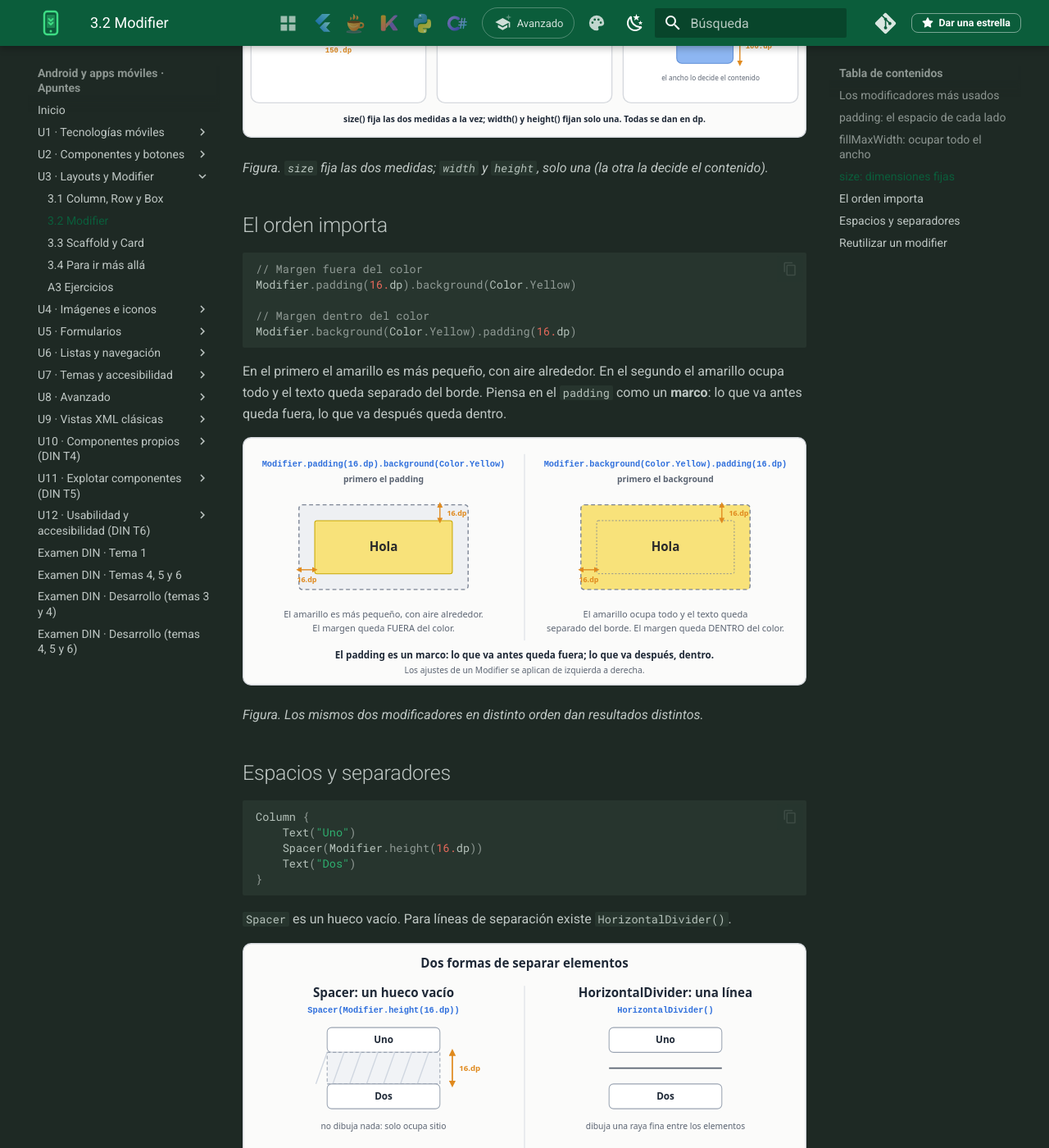
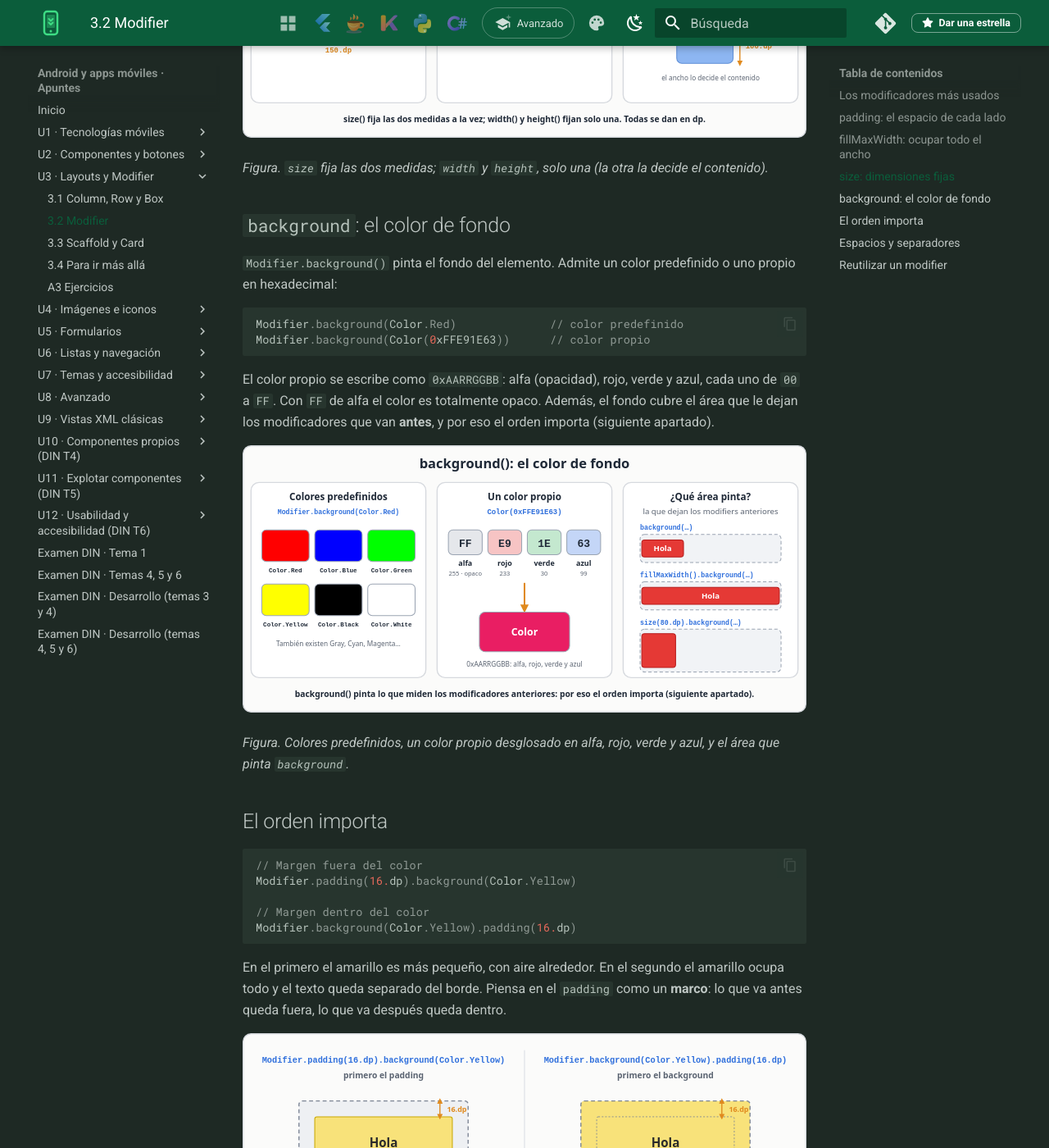
Before and after one commit to apuntes-dam/android-apuntes, an MkDocs documentation site: the page built from docs/u03/02-modifier.md, in a window 1280 px wide and 1400 px high, scrolled down 3520 px. Shown: the whole window at 82% size. Built offline with MkDocs 1.6.1 and Material for MkDocs 9.7.7, drawn with Linux system fonts in a browser that asks for light colours; comment, search, counter and statistics services are not loaded.

Commit message:
Diagrama de background (3.2): colores predefinidos, color hexadecimal y área que pinta
Co-Authored-By: Claude Sonnet 5.5 <noreply@anthropic.com>

````diff
--- a/docs/u03/02-modifier.md
+++ b/docs/u03/02-modifier.md
@@ -77,6 +77,21 @@ Modifier.height(100.dp)                          // solo el alto
 
 *Figura. `size` fija las dos medidas; `width` y `height`, solo una (la otra la decide el contenido).*
 
+## `background`: el color de fondo
+
+`Modifier.background()` pinta el fondo del elemento. Admite un color predefinido o uno propio en hexadecimal:
+
+```kotlin
+Modifier.background(Color.Red)              // color predefinido
+Modifier.background(Color(0xFFE91E63))      // color propio
+```
+
+El color propio se escribe como `0xAARRGGBB`: alfa (opacidad), rojo, verde y azul, cada uno de `00` a `FF`. Con `FF` de alfa el color es totalmente opaco. Además, el fondo cubre el área que le dejan los modificadores que van **antes**, y por eso el orden importa (siguiente apartado).
+
+[![background pinta el fondo: colores predefinidos como Color.Red, un color propio con Color(0xFFE91E63) y el área que le dejan los modificadores anteriores](../assets/img/background-fondo.svg)](../assets/img/background-fondo.svg){ target=_blank title="Abrir a tamaño completo" }
+
+*Figura. Colores predefinidos, un color propio desglosado en alfa, rojo, verde y azul, y el área que pinta `background`.*
+
 ## El orden importa
 
 ```kotlin
````
Also changed, not shown: docs/assets/img/background-fondo.svg (added).
